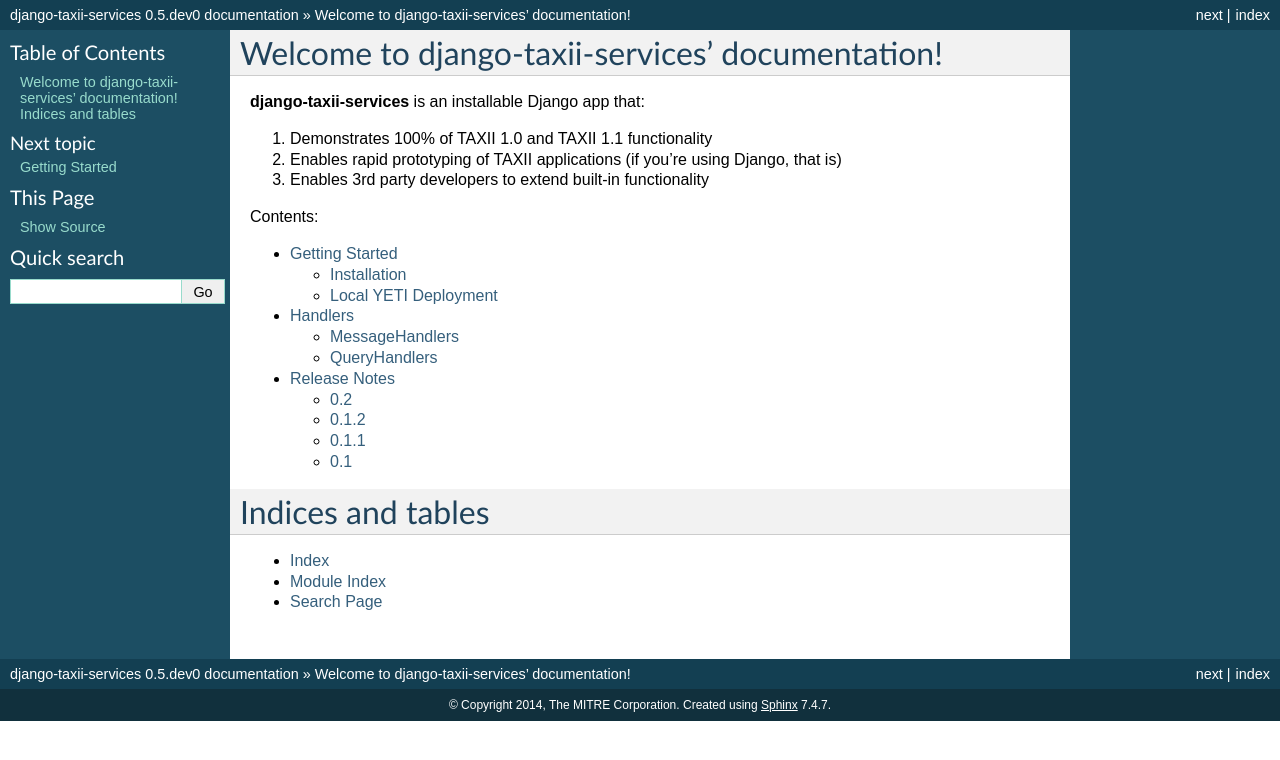
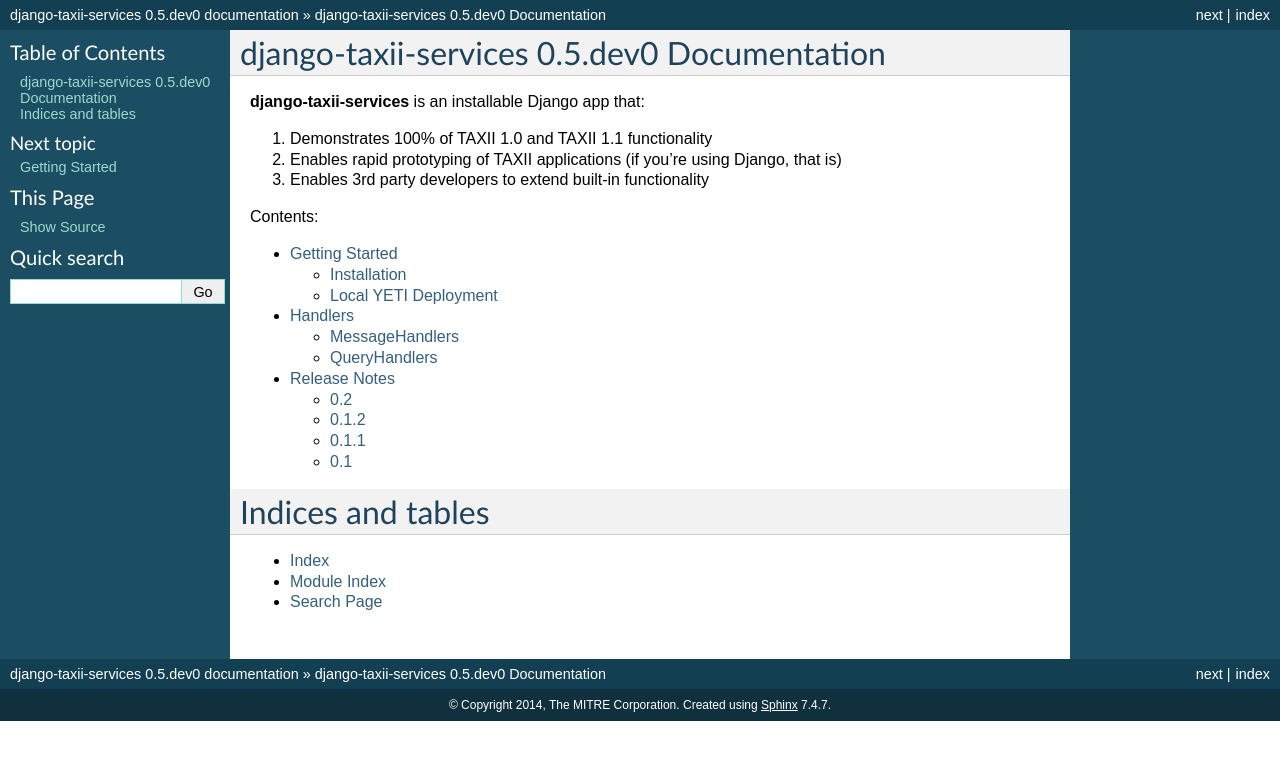
Before and after one commit to TAXIIProject/django-taxii-services, a Sphinx documentation site: the page built from docs/index.rst, in a window 1280 px wide. Shown: the top 760 px of the page. Built offline with Sphinx 7.4.7, drawn with Linux system fonts in a browser that asks for light colours; some of the changed lines change nothing that is shown.

Commit message:
Include release in documentation title.

```diff
--- a/docs/index.rst
+++ b/docs/index.rst
@@ -1,10 +1,5 @@
-.. django-taxii-services documentation master file, created by
-   sphinx-quickstart on Thu Sep 04 07:52:58 2014.
-   You can adapt this file completely to your liking, but it should at least
-   contain the root `toctree` directive.
-
-Welcome to django-taxii-services' documentation!
-================================================
+django-taxii-services |release| Documentation
+=============================================
 
 **django-taxii-services** is an installable Django app that:
 
```
